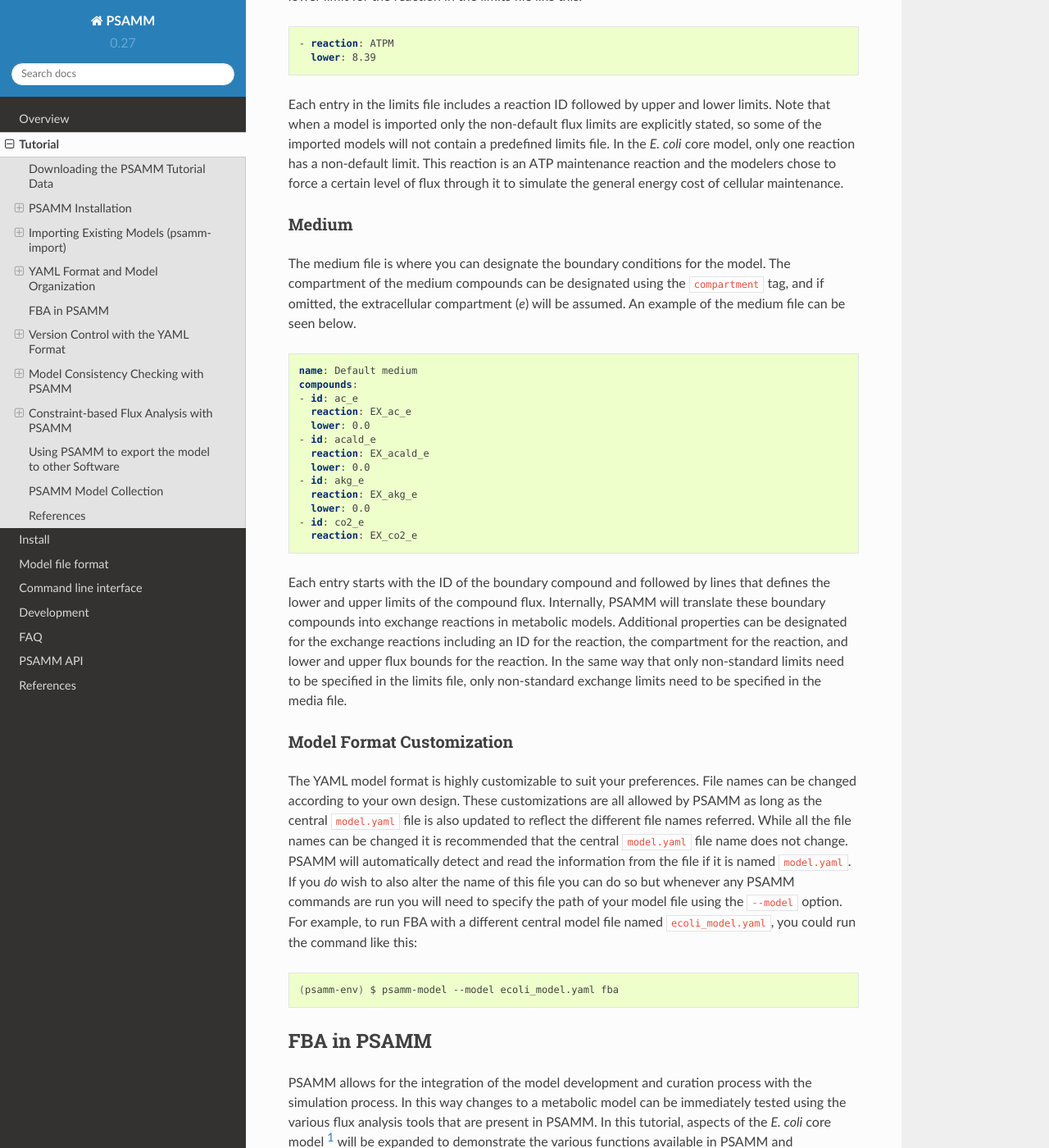
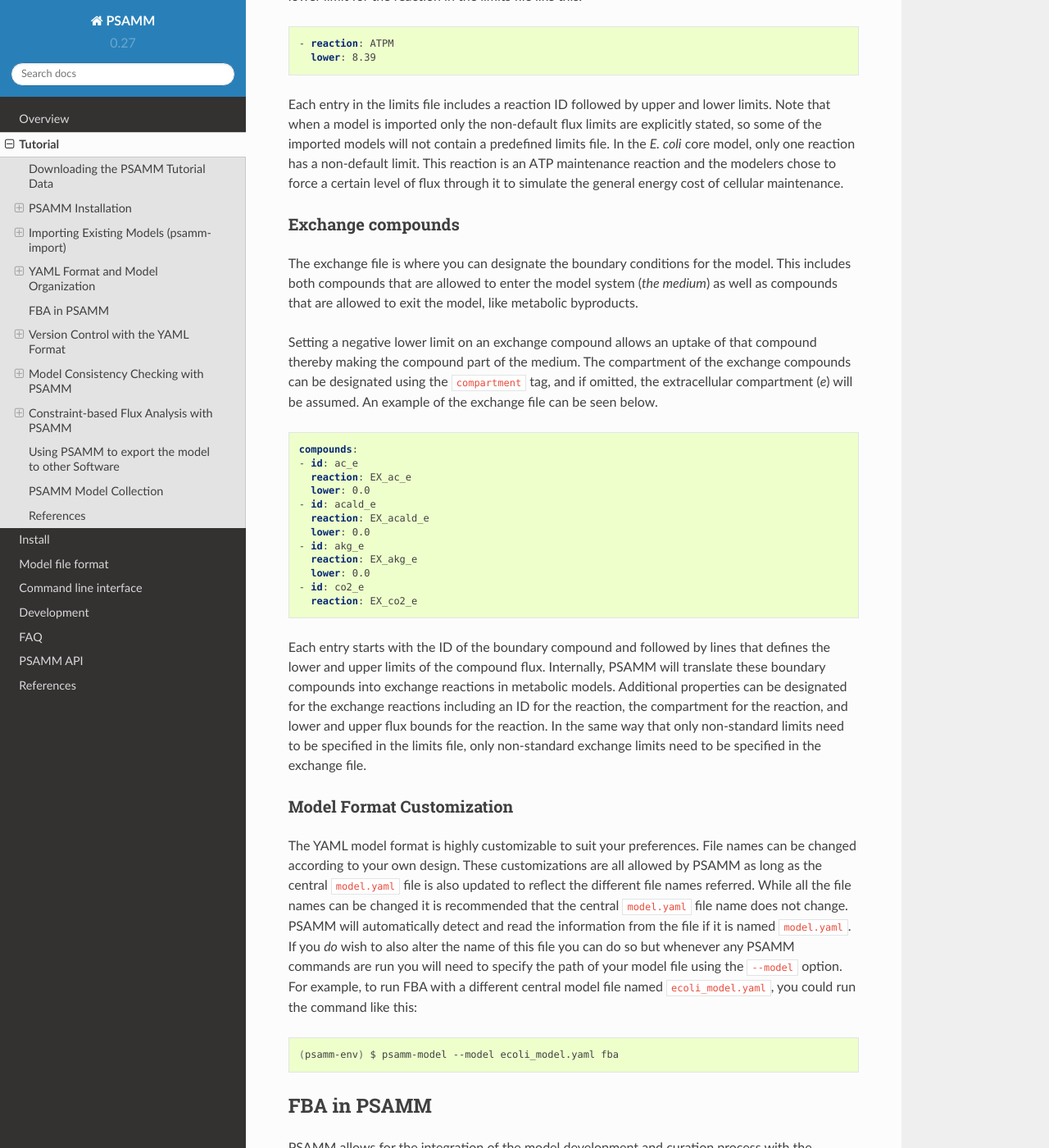
Before and after one commit to zhanglab/psamm, a Sphinx documentation site: the page built from docs/tutorial.rst, in a window 1280 px wide and 1400 px high, scrolled down 13146 px. Shown: the whole window at 82% size. Built offline with Sphinx 7.4.7 and the Read the Docs theme 2.0.0, drawn with Linux system fonts in a browser that asks for light colours; some of the changed text lies outside the part shown.

Commit message:
docs: Update documentation with new exchange syntax

```diff
--- a/docs/tutorial.rst
+++ b/docs/tutorial.rst
@@ -348,7 +348,7 @@
     - Genes: 137
     INFO: e is extracellular compartment
     INFO: Using default flux limit of 1000.0
-    INFO: Converting exchange reactions to medium definition
+    INFO: Converting exchange reactions to exchange definition
 
 ``psamm-import`` will produce some warnings if there are any aspects of the
 model that are going to be changed during import. In this case the warnings are
@@ -417,11 +417,11 @@
 model and specifies the simulation conditions. The entry point of the YAML
 model is a file named ``model.yaml``, which points to additional files that
 store the information of the model components, including compounds, reactions,
-flux limits, medium conditions, etc. While we recommend that you use the name
+flux limits, exchange compounds, etc. While we recommend that you use the name
 ``model.yaml`` for the central reference file, the file names for the included
 files are flexible and can be customized as you prefer. In this tutorial, we
 simply used the names: ``compounds.yaml``, ``reactions.yaml``, ``limits.yaml``,
-and ``medium.yaml`` for the included files.
+and ``exchange.yaml`` for the included files.
 
 First change directory into ``E_coli_yaml``:
 
@@ -436,8 +436,8 @@
 
     (psamm-env) $ ls
     compounds.yaml
+    exchange.yaml
     limits.yaml
-    medium.yaml
     model.yaml
     reactions.yaml
 
@@ -467,8 +467,8 @@
     - include: compounds.yaml
     reactions:
     - include: reactions.yaml
-    media:
-    - include: medium.yaml
+    exchange:
+    - include: exchange.yaml
     limits:
     - include: limits.yaml
 
@@ -476,10 +476,10 @@
 including the model name (`Ecoli_core_model`), the biomass function
 (`Biomass_Ecoli_core_w_GAM`), the compound files (``compounds.yaml``), the
 reaction files (``reactions.yaml``), the flux boundaries (``limits.yaml``), and
-the medium conditions (``medium.yaml``). The additional files are defined using
-include functions. This organization allows you to easily change
+the exchange compounds (``exchange.yaml``). The additional files are defined
+using include functions. This organization allows you to easily change
 aspects of the model like the exchange reactions by simply referencing a
-different media file in the central ``model.yaml`` definition.
+different exchange file in the central ``model.yaml`` definition.
 
 This format can also be used to include multiple files in the list of
 reactions and compounds. This feature can be useful, for example, if you
@@ -503,8 +503,8 @@
     - include: reactions/periplasm.yaml
     - include: reactions/transporters.yaml
     - include: reactions/extracellular.yaml
-    media:
-    - include: medium.yaml
+    exchange:
+    - include: exchange.yaml
     limits:
     - include: limits.yaml
 
@@ -532,8 +532,8 @@
     - include: compounds.yaml
     reactions:
     - include: reactions.yaml
-    media:
-    - include: medium.yaml
+    exchange:
+    - include: exchange.yaml
     limits:
     - include: limits.yaml
 
@@ -602,7 +602,7 @@
 
 .. code-block:: shell
 
-    '|ac_c[c]| + |atp_c[c]| <=> |actp_c[c]| + |adp_c[c]|'
+    '|ac[c]| + |atp[c]| <=> |actp[c]| + |adp[c]|'
 
 For longer reactions the YAML format
 provides a way to list each reaction component on a single line. For example a
@@ -616,14 +616,14 @@
         compartment: c
         reversible: yes
         left:
-          - id: ac_c
+          - id: ac
             value: 1
-          - id: atp_c
+          - id: atp
             value: 1
         right:
-          - id: actp_c
+          - id: actp
             value: 1
-          - id: adp_c
+          - id: adp
             value: 1
       subsystem: Pyruvate Metabolism
 
@@ -709,17 +709,22 @@
 modelers chose to force a certain level of flux through it to simulate the
 general energy cost of cellular maintenance.
 
-Medium
-~~~~~~
-
-The medium file is where you can designate the boundary conditions for the
-model. The compartment of the medium compounds can be designated using the
+Exchange compounds
+~~~~~~~~~~~~~~~~~~
+
+The exchange file is where you can designate the boundary conditions for the
+model. This includes both compounds that are allowed to enter the model system
+(*the medium*) as well as compounds that are allowed to exit the model, like
+metabolic byproducts.
+
+Setting a negative lower limit on an exchange compound allows an uptake of
+that compound thereby making the compound part of the medium. The
+compartment of the exchange compounds can be designated using the
 ``compartment`` tag, and if omitted, the extracellular compartment (`e`) will
-be assumed. An example of the medium file can be seen below.
+be assumed. An example of the exchange file can be seen below.
 
 .. code-block:: yaml
 
-    name: Default medium
     compounds:
     - id: ac_e
       reaction: EX_ac_e
@@ -741,7 +746,7 @@
 reactions including an ID for the reaction, the compartment for the reaction,
 and lower and upper flux bounds for the reaction. In the same way that only
 non-standard limits need to be specified in the limits file, only non-standard
-exchange limits need to be specified in the media file.
+exchange limits need to be specified in the exchange file.
 
 
 Model Format Customization
@@ -1015,28 +1020,29 @@
     MANNIPTS	0.0	|manni[e]| + |Phosphoenolpyruvate[c]| => |manni1p[c]| + |Pyruvate[c]|
     ...
 
-Changing the Boundary Definitions Through the Medium File
-~~~~~~~~~~~~~~~~~~~~~~~~~~~~~~~~~~~~~~~~~~~~~~~~~~~~~~~~~
-
-To add new exchange reactions to the model a modified ``medium.yaml`` file has
-been included in the additional files. This new boundary condition could be
-added by creating a new entry in the existing ``medium.yaml`` file but for this
-tutorial the media can be changed by running the following command:
-
-.. code-block:: shell
-
-    (psamm-env) $ cp ../additional_files/medium.yaml .
-
-This will simulate adding in the new mannitol compound into the media file as
-well as setting the uptake of glucose to be zero.
-
-Now you can track changes to the medium file using the Git command:
-
-.. code-block:: shell
-
-    (psamm-env) $ git diff medium.yaml
-
-From the output, it can be seen that a new entry was added in the medium file
+Changing the Boundary Definitions Through the Exchange File
+~~~~~~~~~~~~~~~~~~~~~~~~~~~~~~~~~~~~~~~~~~~~~~~~~~~~~~~~~~~
+
+To add new exchange reactions to the model a modified ``exchange.yaml`` file
+has been included in the additional files. This new boundary condition could be
+added by creating a new entry in the existing ``exchange.yaml`` file but for
+this tutorial the exchange compounds can be changed by running the following
+command:
+
+.. code-block:: shell
+
+    (psamm-env) $ cp ../additional_files/exchange.yaml .
+
+This will simulate adding in the new mannitol compound into the exchange file
+as well as setting the uptake of glucose to be zero.
+
+Now you can track changes to the exchange file using the Git command:
+
+.. code-block:: shell
+
+    (psamm-env) $ git diff exchange.yaml
+
+From the output, it can be seen that a new entry was added in the exchange file
 to add the mannitol exchange reaction and that the lower flux limit for glucose
 uptake was changed to zero. This will ensure that any future simulations
 done with the model in these conditions will only have mannitol available as a
@@ -1045,7 +1051,6 @@
 .. code-block:: diff
 
     @@ -1,5 +1,7 @@
-     name: Default medium
      compounds:
     +- id: manni
     +  lower: -10
@@ -1211,7 +1216,7 @@
     (psamm-env) $ git status
 
 
-The output of this command should show that the medium, compound, and
+The output of this command should show that the exchange, compound, and
 ``model.yaml`` files have changed and that there is a new file that is not
 being tracked named ``mannitol_pathway.yaml``. First the new mannitol pathway
 file can be added to the Git repository so that future changes can be tracked
@@ -1238,17 +1243,17 @@
        reactions:
        - include: reactions.yaml
     +  - include: mannitol_pathway.yaml
-       media:
-       - include: medium.yaml
+       exchange:
+       - include: exchange.yaml
        limits:
 
 This can be done with any file that had changes to make sure that no
 accidental changes are added in along with whatever the desired changes are.
 In this example there should be one line added in the ``model.yaml`` file,
 three compounds added into the ``compounds.yaml`` file, and one exchange
-reaction added into the ``media.yaml`` file along with one change that removed
-glucose from the list of carbon sources in the medium (by changing the lower
-bound of its exchange reaction to zero).
+reaction added into the ``exchange.yaml`` file along with one change that
+removed glucose from the list of carbon sources in the exchange (by changing
+the lower bound of its exchange reaction to zero).
 
 Once the changes are confirmed these files can be added with the Git add
 command.
@@ -1256,7 +1261,7 @@
 .. code-block:: shell
 
     (psamm-env) $ git add compounds.yaml
-    (psamm-env) $ git add medium.yaml
+    (psamm-env) $ git add exchange.yaml
     (psamm-env) $ git add model.yaml
 
 These changes can then be committed to the repository using the following
@@ -1573,10 +1578,10 @@
 The unrestricted option with the command will tell PSAMM to
 remove any limits on the exchange reactions. This will tell you which
 reactions in the model can carry flux if the model is given all compounds in
-the media freely. This can be helpful for identifying which reactions may not
-be linked to other parts of the metabolism and can be helpful in identifying
-gaps in the model. In this case it can be seen that no reactions were identified
-as being inconsistent.
+from exchange set freely. This can be helpful for identifying which reactions
+may not be linked to other parts of the metabolism and can be helpful in
+identifying gaps in the model. In this case it can be seen that no reactions
+were identified as being inconsistent.
 
 In some situations there are pathways that might be
 modeled but not necessarily connected to the other aspects of metabolism.
@@ -1593,9 +1598,9 @@
 
 Above the fluxcheck command was used with the --unrestricted option which
 allowed the exchange reactions to all be active. This command can also be
-used to see what reactions cannot carry flux when specific media are
-supplied. To run this command on the network with the media that is
-specified in the media file run the following command:
+used to see what reactions cannot carry flux when specific compounds are
+supplied in the medium. To run this command on the network with the medium that
+is specified in the exchange file run the following command:
 
 .. code-block:: shell
 
@@ -1746,7 +1751,8 @@
 the equations in the model. It can be seen that the upper and lower bounds
 of each reaction are the same. If another carbon source was added in though
 it would allow for more reactions to be variable. For example if glucose was
-added into the media along with mannitol then the results might appear as follows:
+added into the medium along with mannitol then the results might appear as
+follows:
 
 .. code-block:: shell
 
```
Also changed, not shown: docs/file_format.rst (+26 -20 lines).
